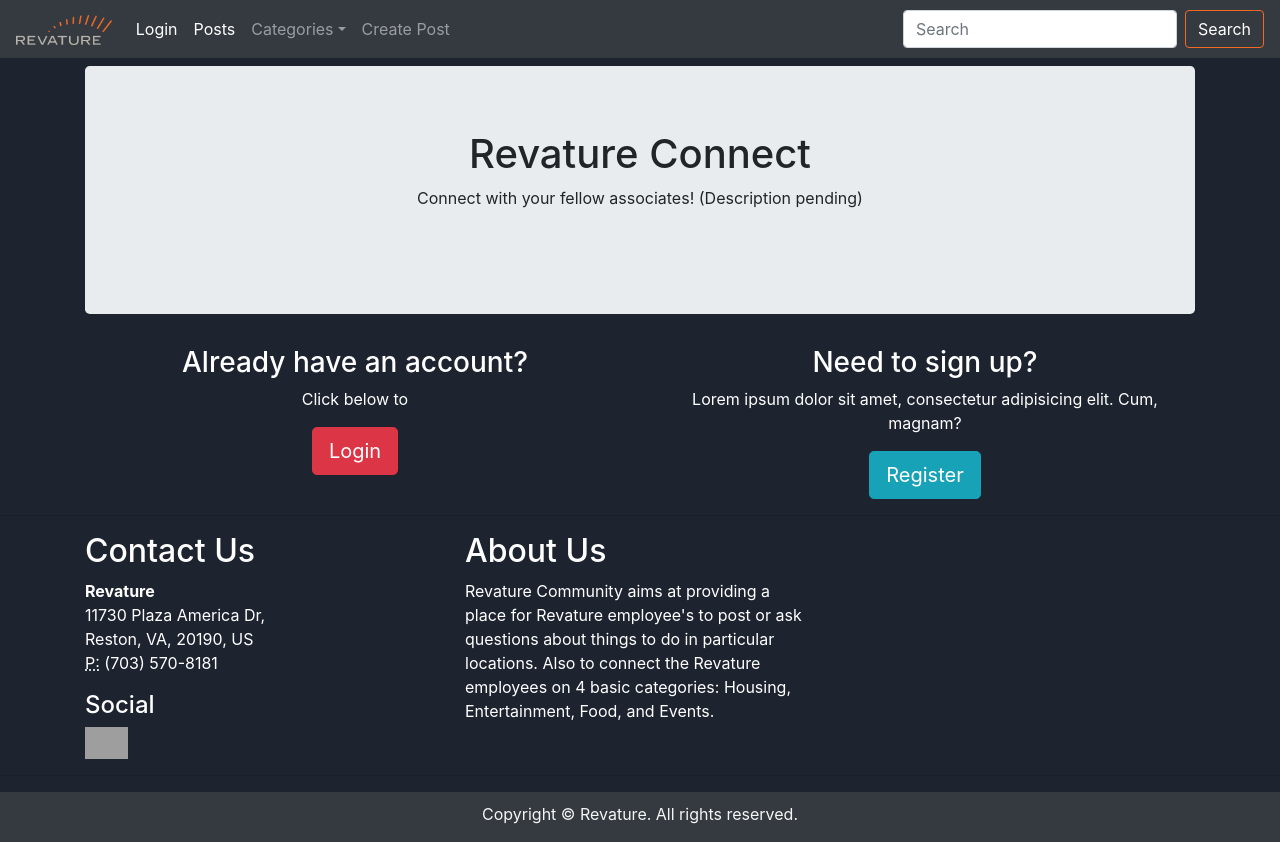
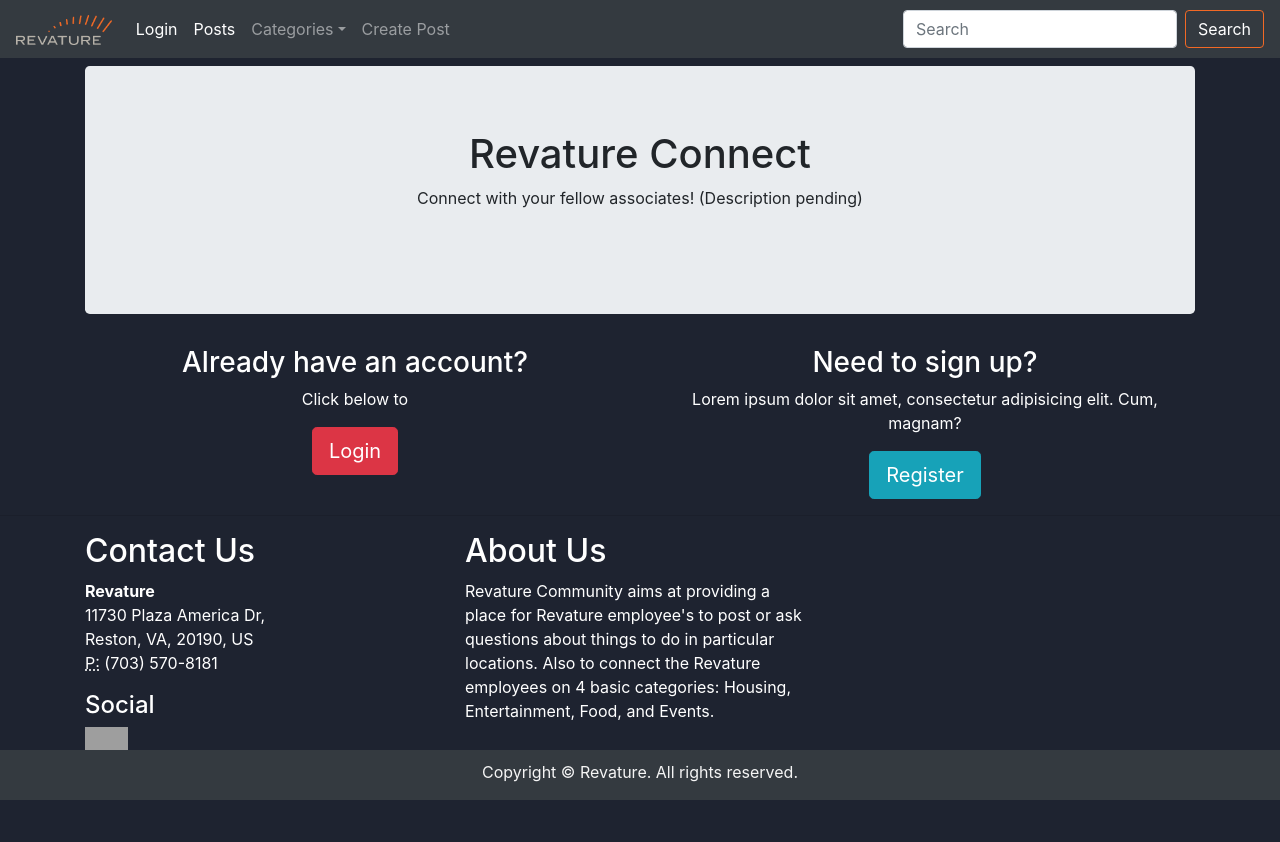
Before and after one commit to Revature-Community/revature-community-front-end, an Angular app: page / in a window 1280 px wide. After the commit the page ends 800 px from the top, so only its background shows below. Built offline with nearby package versions, Linux system fonts and the light colour scheme; grey boxes are pictures that could not be loaded.

Commit message:
worked on styling for post

```diff
--- a/src/app/app.component.css
+++ b/src/app/app.component.css
@@ -0,0 +1,3 @@
+section {
+    height: 100vh;
+}
--- a/src/app/app.component.html
+++ b/src/app/app.component.html
@@ -1,8 +1,7 @@
+<app-topnav></app-topnav>
+<!-- <app-reponse [postId]=1></app-reponse> -->
 
-    <app-topnav></app-topnav>
-    <!-- <app-reponse [postId]=1></app-reponse> -->
-
-    <!-- <app-location></app-location> -->
+<!-- <app-location></app-location> -->
 
     <router-outlet></router-outlet>
 
--- a/src/app/footer/footer.component.css
+++ b/src/app/footer/footer.component.css
@@ -8,6 +8,7 @@
 }
 
 #footer{
+    position:absolute;
     bottom: 0;
     color:#f5f5f5;
     height: 50px;
--- a/src/app/footer/footer.component.html
+++ b/src/app/footer/footer.component.html
@@ -1,5 +1,5 @@
-<body id="footer" class="text-center bg-dark">
-    <div class="container">
+<footer id="footer" class="text-center bg-dark">
+    <div class="container-fluid">
         <div class="row">
             <div class="col-12">
                 <!-- <ul>
@@ -10,4 +10,4 @@
             </div>
         </div>
     </div>
-</body>
+</footer>
--- a/src/app/posts/readpost/readpost.component.css
+++ b/src/app/posts/readpost/readpost.component.css
@@ -7,3 +7,18 @@
     background-color: #121621;
     color: #f5f5f5;
 }
+
+.content {
+    border-bottom:
+    1px solid white;
+    height: 5rem;
+    margin-left: 1rem;
+}
+
+#footer {
+    position: absolute;
+    bottom: 0;
+    width: 644px;
+    height: 20px;
+    margin: 0 auto;
+}
--- a/src/app/posts/readpost/readpost.component.html
+++ b/src/app/posts/readpost/readpost.component.html
@@ -1,8 +1,9 @@
 <p>readpost works!</p>
 <div *ngFor="let post of postList" style="color: black;">
     <div class="card">
-        <div style="text-align: center; border-bottom: 1px solid white; height: 5rem;">
-            {{post.title}} -- {{post.content}} ---
+        <div class="content">
+            <h2>{{post.title}}</h2>
+            <p>{{post.content}}</p>
         </div>
         <app-reponse [postId]=1></app-reponse>
     </div>
```
